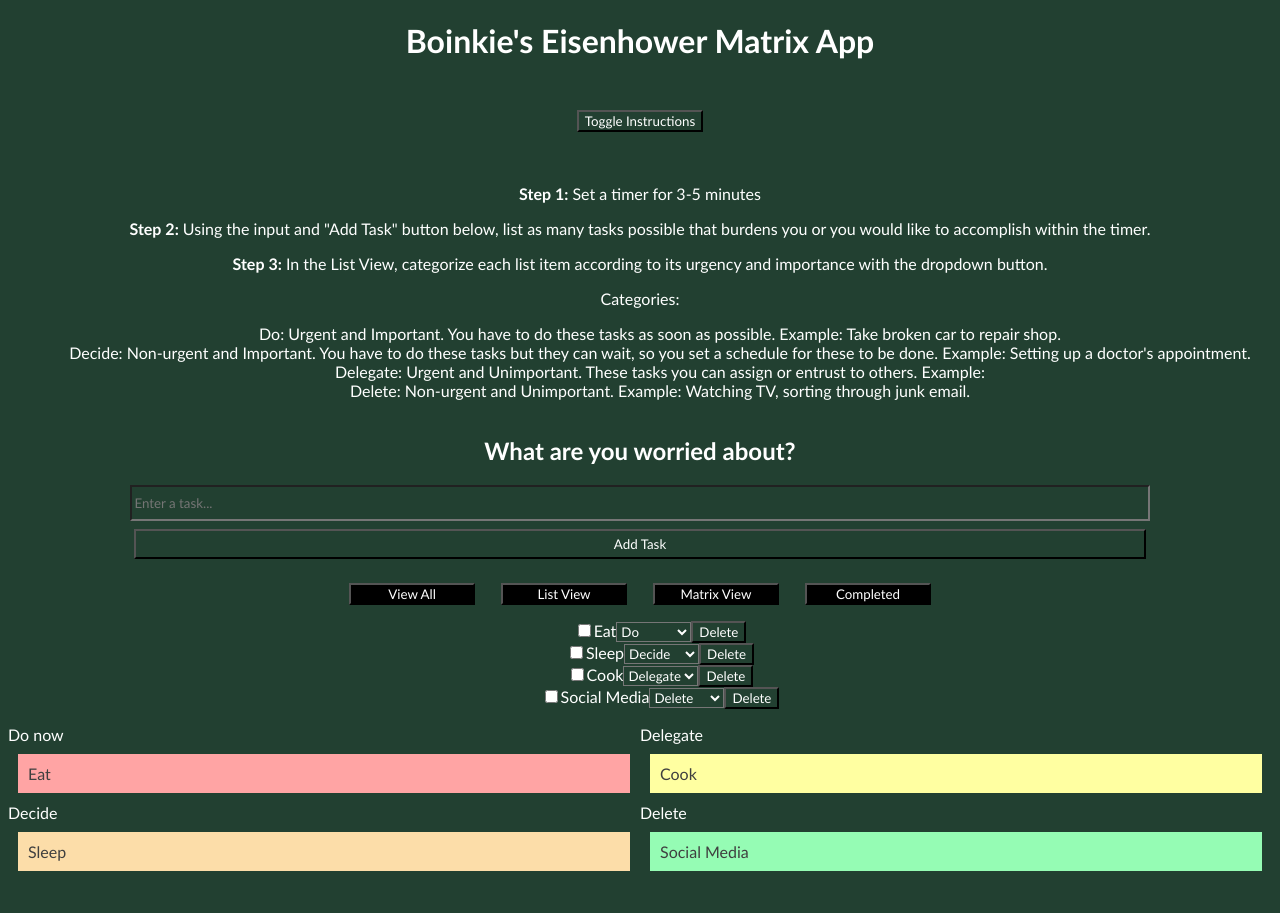
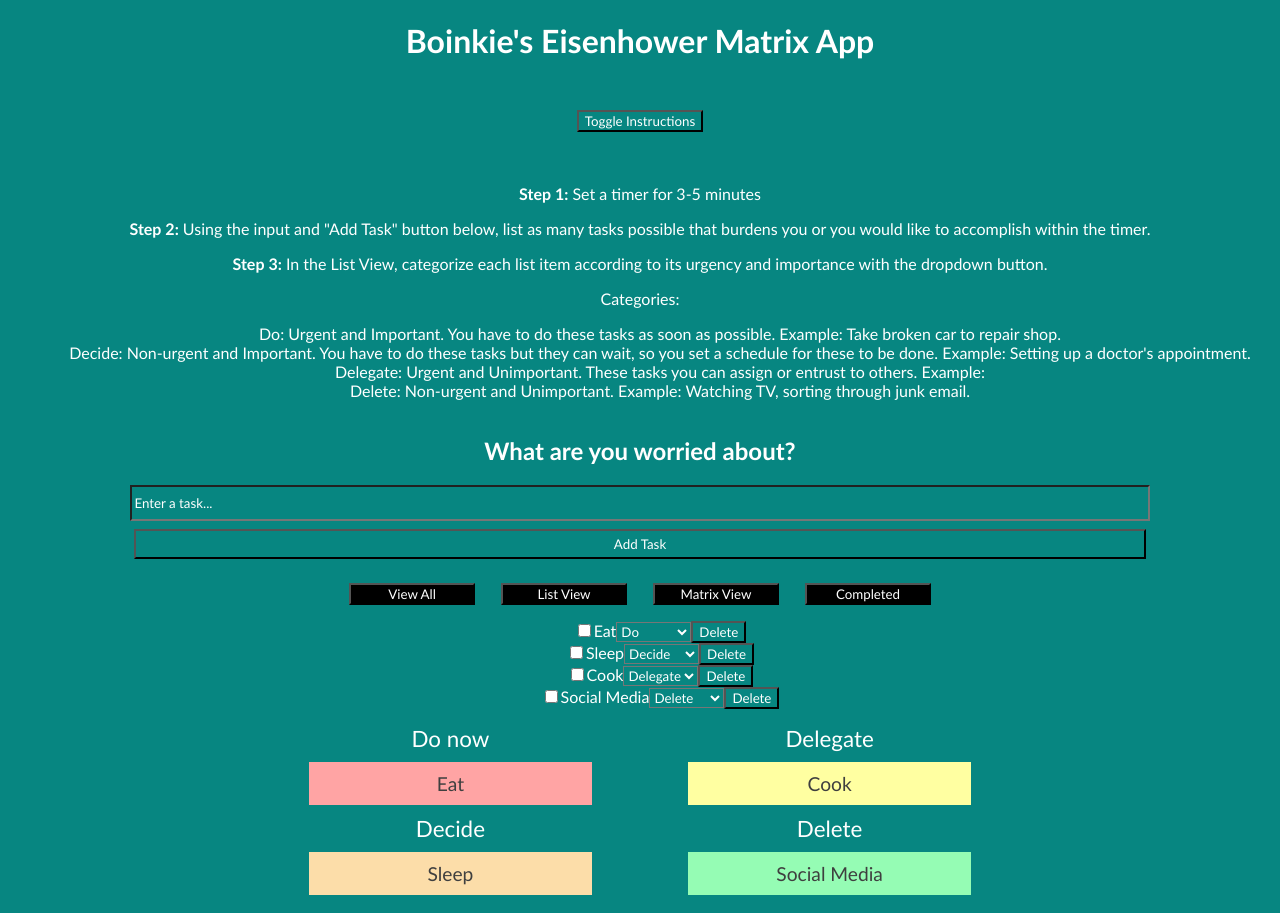
Before and after one commit to gvc222/eisenhower-matrix, a React (Create React App) app: page / in a window 1280 px wide. Before the commit the page ends 889 px from the top, so only its background shows below. Built offline with nearby package versions, Linux system fonts and the light colour scheme.

Commit message:
added id for each task list using nanoid(), fixed CSS styles

```diff
--- a/package.json
+++ b/package.json
@@ -6,6 +6,7 @@
     "@testing-library/jest-dom": "^5.17.0",
     "@testing-library/react": "^13.4.0",
     "@testing-library/user-event": "^13.5.0",
+    "nanoid": "^5.0.2",
     "react": "^18.2.0",
     "react-dom": "^18.2.0",
     "react-scripts": "5.0.1",
--- a/src/App.css
+++ b/src/App.css
@@ -1,5 +1,5 @@
 * {
-    background-color: #224031;
+    background-color: #078681;
     color: white;
     font-family:'Gill Sans', 'Gill Sans MT', Calibri, 'Trebuchet MS', sans-serif;
 }
@@ -64,6 +64,11 @@ li {
     height: 30px;
 }
 
+input::placeholder {
+    color: white;
+
+}
+
 .form-container button {
     margin-top: 1vh;
     margin-bottom: 3vh;
@@ -114,3 +119,78 @@ div .steps-container {
     flex-direction: column;
     text-align: center;
 }
+
+.completed-list ul {
+    display: flex;
+    list-style-type: none;
+    padding: 0;
+}
+
+.completed-list li{
+    margin-right: 10px;
+}
+
+.completed-list {
+    list-style-type: none;
+    padding: 0;
+    text-align: center;
+  }
+
+  .completed-list h3 {
+    font-size: 1.5em;
+    margin-bottom: 10px;
+  }
+
+  .completed-list-container {
+    display: flex;
+    flex-direction: column;
+    align-items: center;
+
+  }
+
+  .completed {
+    display: flex;
+    flex-direction: column;
+    justify-content: center;
+    text-align: center;
+    vertical-align: center;
+  }
+
+  .completed-task-list {
+    display: flex;
+    flex-direction: column;
+    padding: 10px;
+    margin-bottom: 10px;
+    width: 200px;
+    border-radius: 8px;
+  }
+
+ .completed-task-list li {
+    display: flex;
+    flex-direction: column;
+ }
+
+  .matrix {
+    /* border: 2px dashed blue; */
+    margin-left: 20%;
+    margin-right: 20%;
+  }
+
+  .matrix-column {
+    /* border: 1px dashed red; */
+    margin-left: 10%;
+    margin-right: 10%;
+  }
+
+  .matrix label {
+    display: flex;
+    justify-content: center;
+    font-size: 1.4rem;
+  }
+
+  .matrix li {
+    display: flex;
+    text-align: center;
+    justify-content: center;
+    font-size: 1.2rem;
+  }
--- a/src/App.js
+++ b/src/App.js
@@ -1,20 +1,22 @@
 import './App.css'
-import React, { useState, useRef } from 'react';
+import React, { useState, useRef, useEffect } from 'react';
 import { Form } from './components/Form';
 import { Filters } from './components/Filters';
 import { Matrix } from './components/Matrix';
 import { ListView } from './components/ListView';
 import { Instructions } from './components/Instructions';
 import { CompletedTasks } from './components/CompletedTasks';
+import { nanoid } from 'nanoid';
 
 function App() {
 
+
   //tracking state of list items
   const [tasks, setTasks] = useState([
-    {id: 1, task: 'Eat', category: 'do'},
-    {id: 2, task: 'Sleep', category: 'decide'},
-    {id: 3, task: 'Cook', category: 'delegate'},
-    {id: 4, task: 'Social Media', category: 'delete'}
+    {id: nanoid(), task: 'Eat', category: 'do'},
+    {id: nanoid(), task: 'Sleep', category: 'decide'},
+    {id: nanoid(), task: 'Cook', category: 'delegate'},
+    {id: nanoid(), task: 'Social Media', category: 'delete'}
   ]);
   // tracking filter view
   const [filter, setFilter] = useState('all')
@@ -33,6 +35,18 @@ function App() {
 
     setCheckedTasks(checkedTasksRef.current); // Update the state with the current ref value
   }
+
+  // useEffect for local storage saving
+  useEffect(() => {
+    const savedTasks = JSON.parse(localStorage.getItem("my-eisenhower-list"));
+    setTasks(savedTasks)
+    console.log(savedTasks)
+  }, [])
+
+  useEffect(() => {
+    localStorage.setItem("my-eisenhower-list", JSON.stringify(tasks))
+  }, [tasks])
+
 const handleCategoryChange = (taskId, newCategory) => {
     setTasks(prevTasks =>
       prevTasks.map(task =>
@@ -86,13 +100,21 @@ const handleCategoryChange = (taskId, newCategory) => {
     }
   }
 
+  const addTask = (task) => {
+    const newTask = {
+      id: nanoid(),
+      task: task,
+      category: 'do'
+    }
+    setTasks([...tasks, newTask])
+  }
 
   return (
     <div className="app">
       <h1 className='appTitle'>Boinkie's Eisenhower Matrix App</h1>
 
       <Instructions />
-      <Form addTask={(task) => setTasks([...tasks, task])}/>
+      <Form addTask={addTask}/>
 
       <Filters handleFilterChange={handleFilterChange} handleCategoryChange={handleCategoryChange}/>
 
--- a/src/components/CompletedTasks.js
+++ b/src/components/CompletedTasks.js
@@ -2,12 +2,18 @@ import React from 'react'
 
 export const CompletedTasks = ({tasks}) => {
   return (
-    <ul className='completed-list'>
-      {tasks.map((task, index) => (
-        <li key={index}>
-          <label>{task.task}</label>
-        </li>
-      ))}
+    <div className="completed">
+      <div className="header">
+        <h3>Good job! You've completed these tasks</h3>
+      </div>
+
+      <ul className='completed-list'>
+        {tasks.map((task, index) => (
+          <li className='completed-task-list' key={index}>
+            {task.task}
+          </li>
+        ))}
     </ul>
+    </div>
   )
 }
--- a/src/components/Form.js
+++ b/src/components/Form.js
@@ -8,9 +8,9 @@ export const Form = ({ addTask }) => {
   const handleSubmit = (e) => {
     e.preventDefault();
     if (task.trim()) {
-      addTask({task, category});
+      addTask(task);
       setTask('');
-      setCategory('do')
+      setCategory(category)
     } else {
     alert("Please enter something")
     };
--- a/src/components/ListView.js
+++ b/src/components/ListView.js
@@ -5,7 +5,8 @@ export const ListView = ({
   handleCheckboxChange,
   handleDeleteButtonClick,
   handleCategoryChange,
-  checkedTasks
+  checkedTasks,
+
 }) => {
   return (
     <ul className="listView">
```
Also changed, not shown: 1 other file (tests, documents, lock files or other folders).
